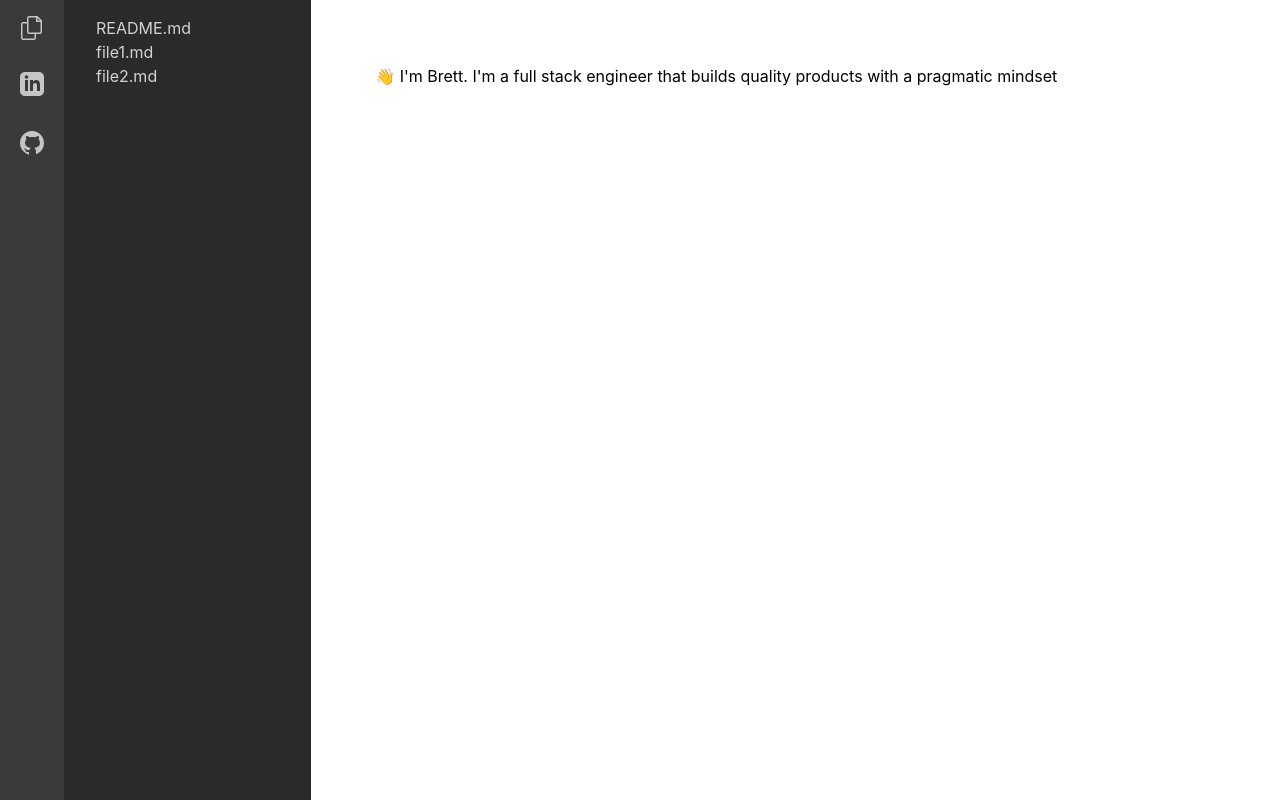
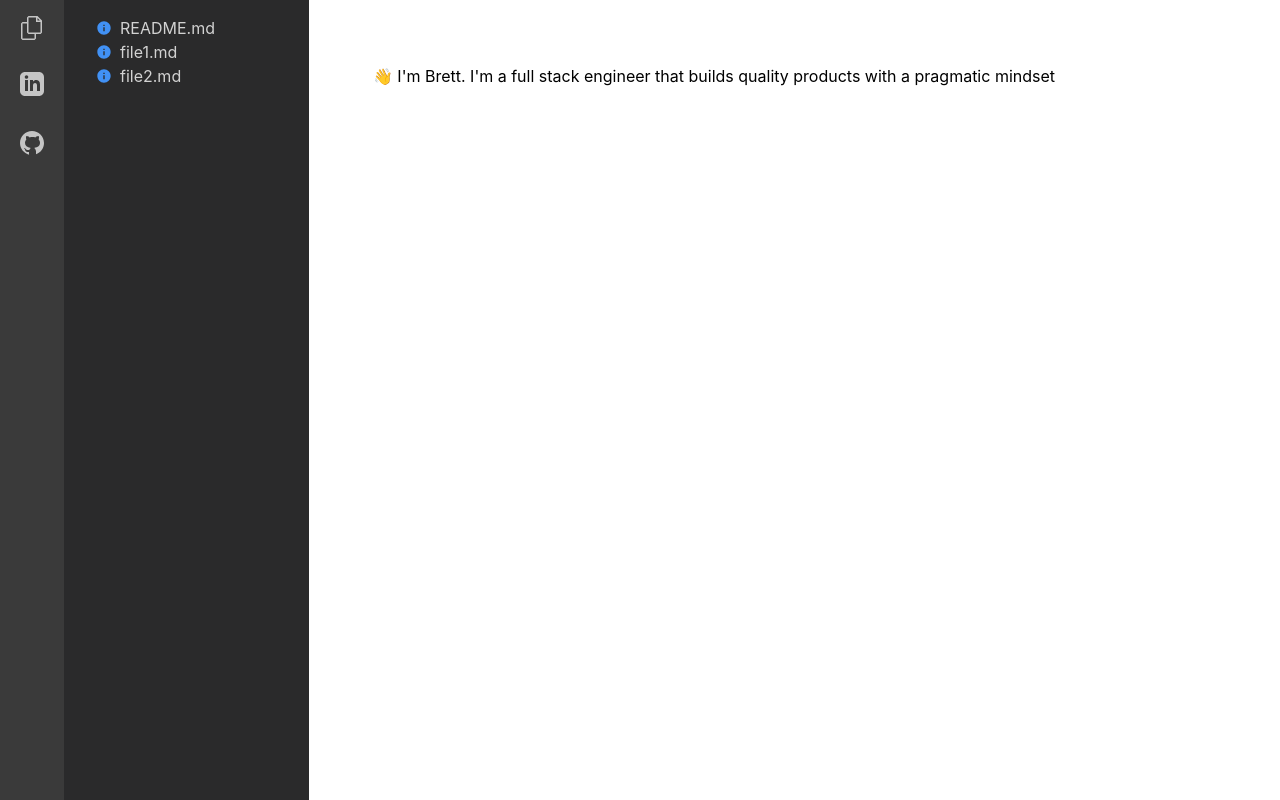
Before and after one commit to babramczyk/website, a React (Create React App) app: page / in a window 1280 px wide. Built offline with nearby package versions, Linux system fonts and the light colour scheme.

Commit message:
add MD file icons

```diff
--- a/src/components/Explorer.jsx
+++ b/src/components/Explorer.jsx
@@ -1,8 +1,6 @@
 /** @jsx jsx */
 import { jsx } from "@emotion/core";
-import { Link } from "react-router-dom";
-
-const linkStyles = { color: "rgb(210, 210, 210)", textDecoration: "none" };
+import { ExplorerFile } from "./ExplorerFile";
 
 export const Explorer = () => {
   return (
@@ -11,25 +9,26 @@ export const Explorer = () => {
         background: "rgb(42, 42, 43)",
         color: "rgb(210, 210, 210)",
         flex: "0 1 16rem",
-        padding: "1rem 2rem",
+        minWidth: 'fit-content',
+        padding: "1rem 0",
       }}
     >
-      <ul className="file-list">
-        <li className="file">
-          <Link to="/" css={linkStyles}>
-            README.md
-          </Link>
-        </li>
-        <li className="file">
-          <Link to="/file1.md" css={linkStyles}>
-            file1.md
-          </Link>
-        </li>
-        <li className="file">
-          <Link to="/file2.md" css={linkStyles}>
-            file2.md
-          </Link>
-        </li>
+      <ul
+        className="file-list"
+        css={{
+          width: "100%",
+          display: "flex",
+          flexDirection: "column",
+          alignItems: "stretch",
+        }}
+      >
+        <ExplorerFile destRoute="/" filename="README.md" />
+        <ExplorerFile destRoute="/file1.md" filename="file1.md">
+          file1.md
+        </ExplorerFile>
+        <ExplorerFile destRoute="/file2.md" filename="file2.md">
+          file2.md
+        </ExplorerFile>
       </ul>
     </div>
   );
--- /dev/null
+++ b/src/components/ExplorerFile.jsx
@@ -0,0 +1,31 @@
+/** @jsx jsx */
+import { jsx } from "@emotion/core";
+import { Link } from "react-router-dom";
+
+export const ExplorerFile = ({ destRoute, filename }) => {
+  return (
+    <li css={{  }}>
+      <Link
+        to={destRoute}
+        css={{
+          color: "rgb(210, 210, 210)",
+          textDecoration: "none",
+          display: "flex",
+          alignItems: "center",
+          width: "100%",
+          paddingLeft: "2rem",
+          paddingRight: '1rem'
+        }}
+      >
+        <img
+          src="/icons/info.svg"
+          alt=""
+          width="16"
+          height="16"
+          css={{ marginRight: ".5rem" }}
+        />
+        <span>{filename}</span>
+      </Link>
+    </li>
+  );
+};
--- a/src/components/Nav.jsx
+++ b/src/components/Nav.jsx
@@ -1,7 +1,7 @@
 /** @jsx jsx */
 import { jsx } from "@emotion/core";
 
-const navItemStyles = { cursor: "pointer", paddingBottom: "2rem" };
+const navItemStyles = { cursor: "pointer", marginBottom: "2rem" };
 
 export const Nav = () => {
   return (
```
Also changed, not shown: public/icons/info.svg (added).
